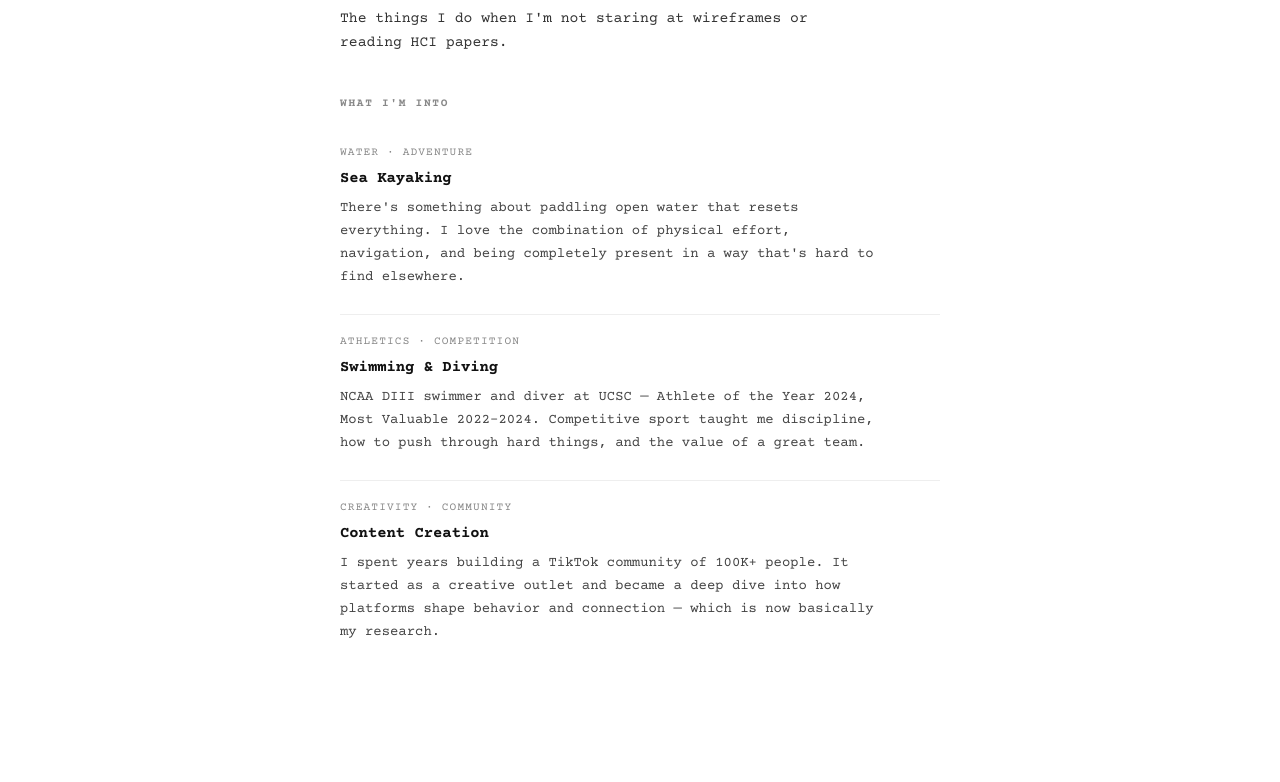
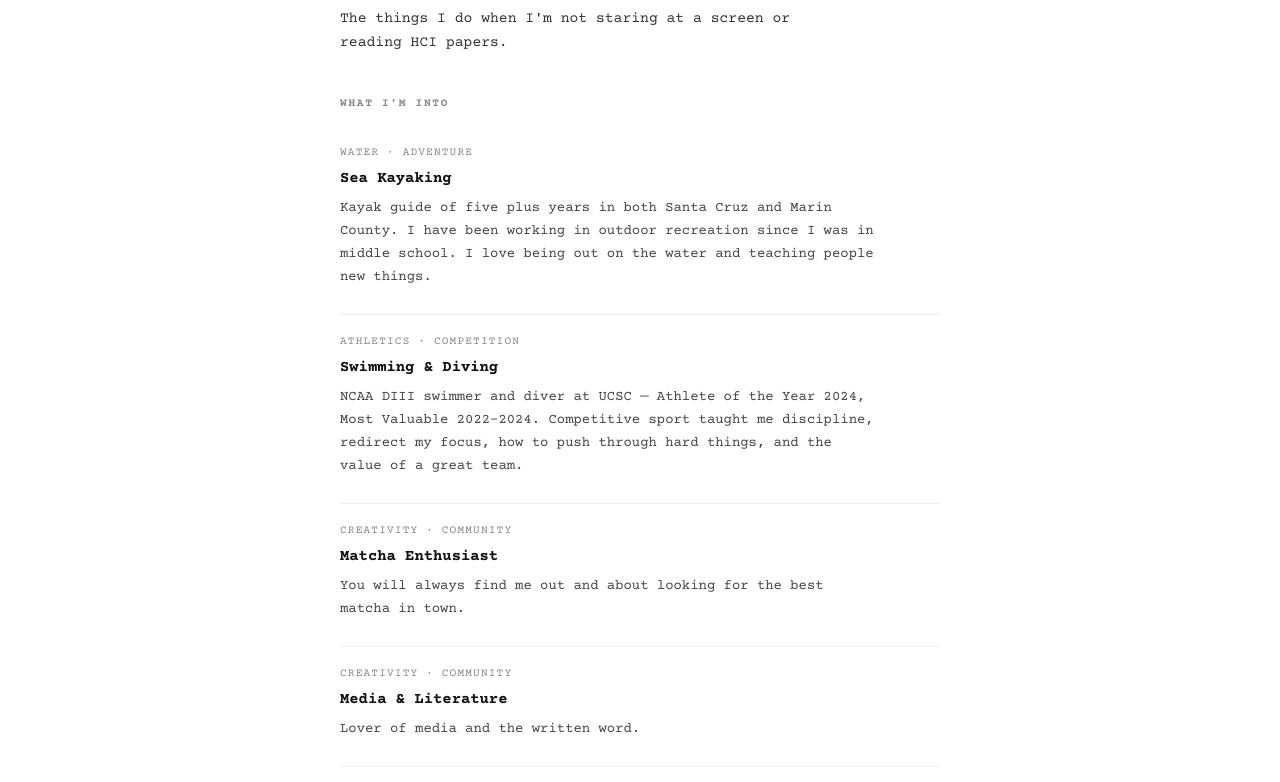
Before and after one commit to mgruender/about, a plain HTML site: page hobbies.html in a window 1280 px wide. Shown: the part 132-914 px from the top of the page. Drawn offline with nearby package versions, Linux system fonts and the light colour scheme.

Commit message:
Update hobbies description and add new sections

```diff
--- a/hobbies.html
+++ b/hobbies.html
@@ -22,7 +22,7 @@
     <header>
       <h1>Beyond the Lab</h1>
       <p class="summary" style="margin-top: 10px;">
-        The things I do when I'm not staring at wireframes or reading HCI papers.
+        The things I do when I'm not staring at a screen or reading HCI papers.
       </p>
     </header>
 
@@ -31,20 +31,34 @@
     <div class="item-row">
       <div class="item-row-label">Water · Adventure</div>
       <h3>Sea Kayaking</h3>
-      <p>There's something about paddling open water that resets everything. I love the combination of physical effort, navigation, and being completely present in a way that's hard to find elsewhere.</p>
+      <p>Kayak guide of five plus years in both Santa Cruz and Marin County. I have been working in outdoor recreation since I was in middle school. I love being out on the water and teaching people new things. </p>
     </div>
 
     <div class="item-row">
       <div class="item-row-label">Athletics · Competition</div>
       <h3>Swimming & Diving</h3>
-      <p>NCAA DIII swimmer and diver at UCSC — Athlete of the Year 2024, Most Valuable 2022–2024. Competitive sport taught me discipline, how to push through hard things, and the value of a great team.</p>
+      <p>NCAA DIII swimmer and diver at UCSC — Athlete of the Year 2024, Most Valuable 2022–2024. Competitive sport taught me discipline, redirect my focus, how to push through hard things, and the value of a great team.</p>
+    </div>
+
+     <div class="item-row">
+      <div class="item-row-label">Creativity · Community</div>
+      <h3>Matcha Enthusiast</h3>
+      <p>You will always find me out and about looking for the best matcha in town. </p>
+    </div>
+
+   <div class="item-row">
+      <div class="item-row-label">Creativity · Community</div>
+      <h3>Media & Literature</h3>
+      <p>Lover of media and the written word. </p>
     </div>
 
     <div class="item-row">
       <div class="item-row-label">Creativity · Community</div>
       <h3>Content Creation</h3>
-      <p>I spent years building a TikTok community of 100K+ people. It started as a creative outlet and became a deep dive into how platforms shape behavior and connection — which is now basically my research.</p>
+      <p>I love posting and sharing new things with others, whether it it be new recs or my latest adventures</p>
     </div>
+
+
 
     <!--
       ── HOW TO ADD A NEW HOBBY ──
```
